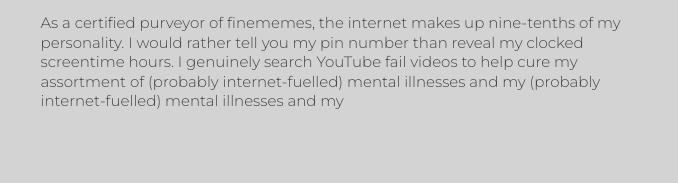
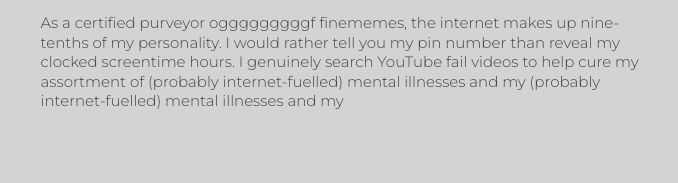
Before and after one commit to HoangMinh23062002/farme, a plain HTML site: page index.html in a window 1280 px wide. Shown: the part 437-620 px from the top of the page, 200-878 px from the left. Drawn offline with nearby package versions, Linux system fonts and the light colour scheme.

Commit message:
pushing st

```diff
--- a/index.html
+++ b/index.html
@@ -71,7 +71,7 @@
 
                   <h2>HERO BANNER</h2>
                   <p>
-                    As a certified purveyor of finememes, the internet makes up
+                    As a certified purveyor ogggggggggf finememes, the internet makes up
                     nine-tenths of my personality. I would rather tell you my
                     pin number than reveal my clocked screentime hours. I
                     genuinely search YouTube fail videos to help cure my
```
